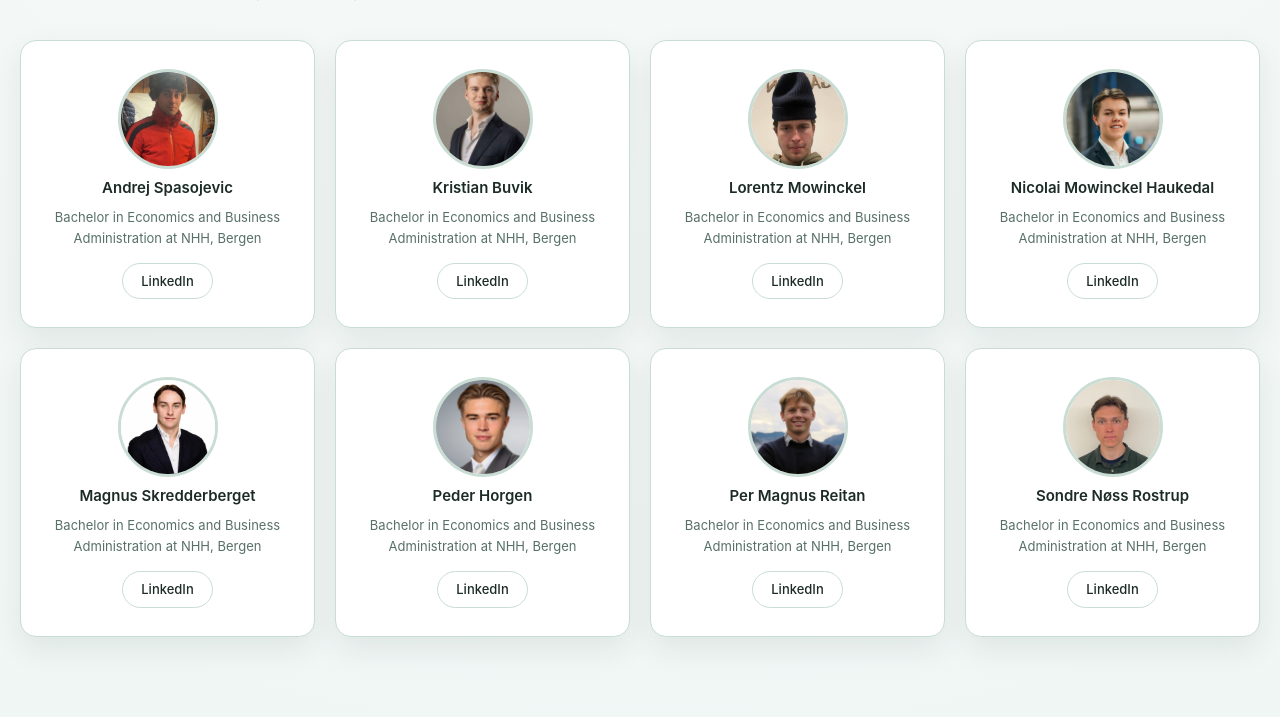
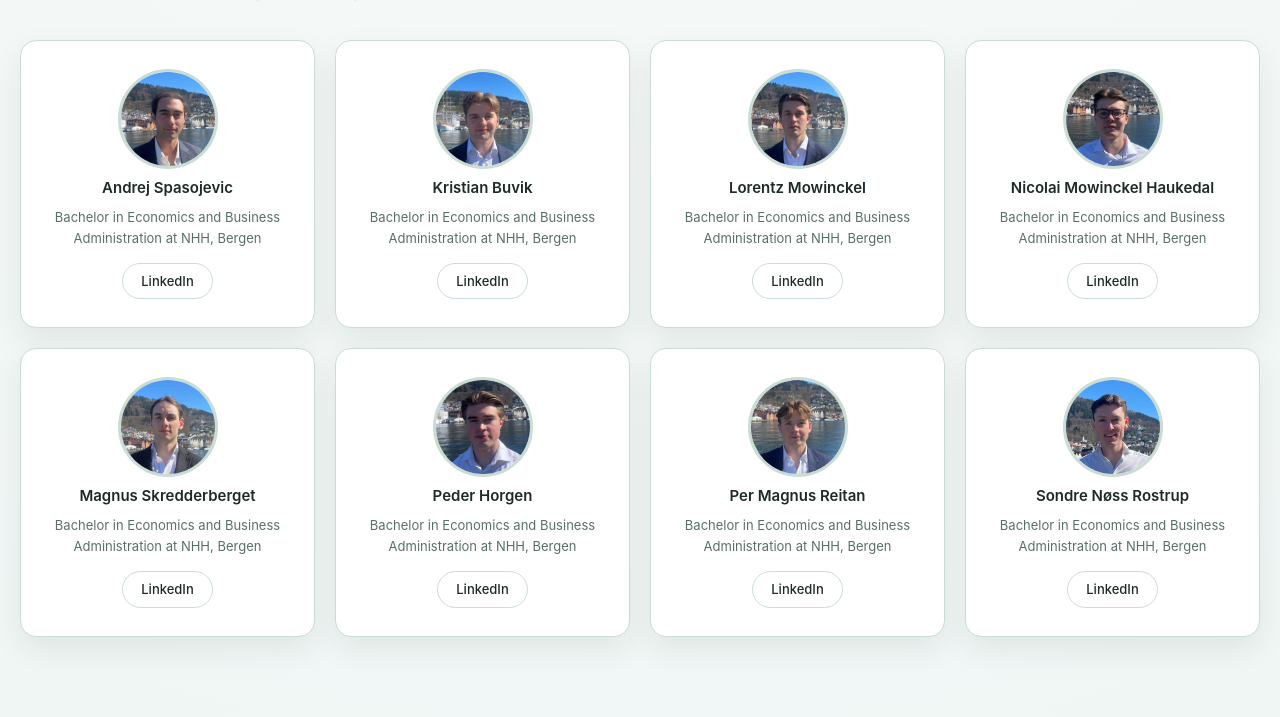
Before and after one commit to Horg1/Carbon_App_Group2, a Flask app: page /about in a window 1280 px wide. Shown: the part 696-1413 px from the top of the page. Run offline with Flask 3, Linux system fonts and the light colour scheme; some libraries are stand-ins or nearby versions.

Commit message:
new file:   capp/static/img/Gruppebilde.jpg 	new file:   capp/static/img/team/KB.jpg 	deleted:    capp/static/img/team/Kristian-Buvik.jpg 	new file:   capp/static/img/team/Lorentz.jpg 	new file:   capp/static/img/team/Nico.jpg 	new file:   capp/static/img/team/Peder.jpg 	new file:   capp/static/img/team/Perry.jpg 	new file:   capp/static/img/team/Skredd.jpg 	deleted:    capp/static/img/team/Sondre.jpg 	new file:   capp/static/img/team/Sondre1.png 	new file:   capp/static/img/team/Spaso.jpg 	deleted:    capp/static/img/team/Spazo.png 	deleted:    capp/static/img/team/lorentz-mowinckel.jpg 	deleted:    capp/static/img/team/magnus-skredderberget.jpg 	deleted:    capp/static/img/team/nicolai-mowinckel-haukedal.jpg 	deleted:    capp/static/img/team/peder-horgen.jpg 	deleted:    capp/static/img/team/per-magnus-reitan.jpg 	modified:   capp/templates/about.html

```diff
--- a/capp/templates/about.html
+++ b/capp/templates/about.html
@@ -1,10 +1,8 @@
 {% extends "layout.html" %}
 {% block content %}
 
-<section class="ca-hero">
-  <video class="hero-video" autoplay muted loop playsinline>
-    <source src="{{ url_for('static', filename='img/cc87dbd7-a00a-41b5-8768-2ac640d25fd7.mp4') }}" type="video/mp4">
-  </video>
+<section class="ca-hero" style="align-items: flex-end; padding-bottom: 32px;">
+  <img class="hero-video" src="{{ url_for('static', filename='img/Gruppebilde.jpg') }}" alt="Group photo">
   <div class="hero-overlay"></div>
   <div class="ca-hero-content">
     <h1><span class="ca-hero-title">Our Team</span></h1>
@@ -19,49 +17,49 @@
     </div>
     <div class="team-grid">
       <div class="team-card">
-        <img class="team-photo" src="{{ url_for('static', filename='img/team/Spazo.png') }}" alt="Andrej Spasojevic">
+        <img class="team-photo" src="{{ url_for('static', filename='img/team/Spaso.jpg') }}" alt="Andrej Spasojevic">
         <h3>Andrej Spasojevic</h3>
         <p>Bachelor in Economics and Business Administration at NHH, Bergen</p>
         <a class="btn_developers" href="https://www.linkedin.com/in/andrej-spasojevic-8baa2b404/" target="_blank" rel="noopener noreferrer">LinkedIn</a>
       </div>
       <div class="team-card">
-        <img class="team-photo" src="{{ url_for('static', filename='img/team/Kristian-Buvik.jpg') }}" alt="Kristian Buvik">
+        <img class="team-photo" src="{{ url_for('static', filename='img/team/KB.jpg') }}" alt="Kristian Buvik">
         <h3>Kristian Buvik</h3>
         <p>Bachelor in Economics and Business Administration at NHH, Bergen</p>
         <a class="btn_developers" href="https://www.linkedin.com/in/kristian-buvik-96564a2a3/" target="_blank" rel="noopener noreferrer">LinkedIn</a>
       </div>
       <div class="team-card">
-        <img class="team-photo" src="{{ url_for('static', filename='img/team/lorentz-mowinckel.jpg') }}" alt="Lorentz Mowinckel">
+        <img class="team-photo" src="{{ url_for('static', filename='img/team/Lorentz.jpg') }}" alt="Lorentz Mowinckel">
         <h3>Lorentz Mowinckel</h3>
         <p>Bachelor in Economics and Business Administration at NHH, Bergen</p>
         <a class="btn_developers" href="https://www.linkedin.com/in/lorentz-mowinckel-92459688/?skipRedirect=true" target="_blank" rel="noopener noreferrer">LinkedIn</a>
       </div>
       <div class="team-card">
-        <img class="team-photo" src="{{ url_for('static', filename='img/team/nicolai-mowinckel-haukedal.jpg') }}" alt="Nicolai Mowinckel Haukedal">
+        <img class="team-photo" src="{{ url_for('static', filename='img/team/Nico.jpg') }}" alt="Nicolai Mowinckel Haukedal">
         <h3>Nicolai Mowinckel Haukedal</h3>
         <p>Bachelor in Economics and Business Administration at NHH, Bergen</p>
         <a class="btn_developers" href="https://www.linkedin.com/in/nicolai-mowinckel-haukedal/" target="_blank" rel="noopener noreferrer">LinkedIn</a>
       </div>
       <div class="team-card">
-        <img class="team-photo" src="{{ url_for('static', filename='img/team/magnus-skredderberget.jpg') }}" alt="Magnus Skredderberget">
+        <img class="team-photo" src="{{ url_for('static', filename='img/team/Skredd.jpg') }}" alt="Magnus Skredderberget">
         <h3>Magnus Skredderberget</h3>
         <p>Bachelor in Economics and Business Administration at NHH, Bergen</p>
         <a class="btn_developers" href="https://no.linkedin.com/in/magnus-auestad-skredderberget-830ab2222" target="_blank" rel="noopener noreferrer">LinkedIn</a>
       </div>
       <div class="team-card">
-        <img class="team-photo" src="{{ url_for('static', filename='img/team/peder-horgen.jpg') }}" alt="Peder Horgen">
+        <img class="team-photo" src="{{ url_for('static', filename='img/team/Peder.jpg') }}" alt="Peder Horgen">
         <h3>Peder Horgen</h3>
         <p>Bachelor in Economics and Business Administration at NHH, Bergen</p>
         <a class="btn_developers" href="https://www.linkedin.com/in/peder-horgen/" target="_blank" rel="noopener noreferrer">LinkedIn</a>
       </div>
       <div class="team-card">
-        <img class="team-photo" src="{{ url_for('static', filename='img/team/per-magnus-reitan.jpg') }}" alt="Per Magnus Reitan">
+        <img class="team-photo" src="{{ url_for('static', filename='img/team/Perry.jpg') }}" alt="Per Magnus Reitan">
         <h3>Per Magnus Reitan</h3>
         <p>Bachelor in Economics and Business Administration at NHH, Bergen</p>
         <a class="btn_developers" href="https://www.linkedin.com/in/per-magnus-reitan-6682102a7/" target="_blank" rel="noopener noreferrer">LinkedIn</a>
       </div>
       <div class="team-card">
-        <img class="team-photo" src="{{ url_for('static', filename='img/team/Sondre.jpg') }}" alt="Sondre Nøss Rostrup">
+        <img class="team-photo" src="{{ url_for('static', filename='img/team/Sondre1.png') }}" alt="Sondre Nøss Rostrup">
         <h3>Sondre Nøss Rostrup</h3>
         <p>Bachelor in Economics and Business Administration at NHH, Bergen</p>
         <a class="btn_developers" href="https://www.linkedin.com/in/sondre-rostrup/" target="_blank" rel="noopener noreferrer">LinkedIn</a>
```
Also changed, not shown: capp/static/img/Gruppebilde.jpg (added), capp/static/img/team/KB.jpg (added), capp/static/img/team/Kristian-Buvik.jpg (deleted), capp/static/img/team/Lorentz.jpg (added), capp/static/img/team/Nico.jpg (added), capp/static/img/team/Peder.jpg (added), capp/static/img/team/Perry.jpg (added), capp/static/img/team/Skredd.jpg (added), capp/static/img/team/Sondre.jpg (deleted), capp/static/img/team/Sondre1.png (added), capp/static/img/team/Spaso.jpg (added), capp/static/img/team/Spazo.png (deleted), capp/static/img/team/lorentz-mowinckel.jpg (deleted), capp/static/img/team/magnus-skredderberget.jpg (deleted), 3 more files.
